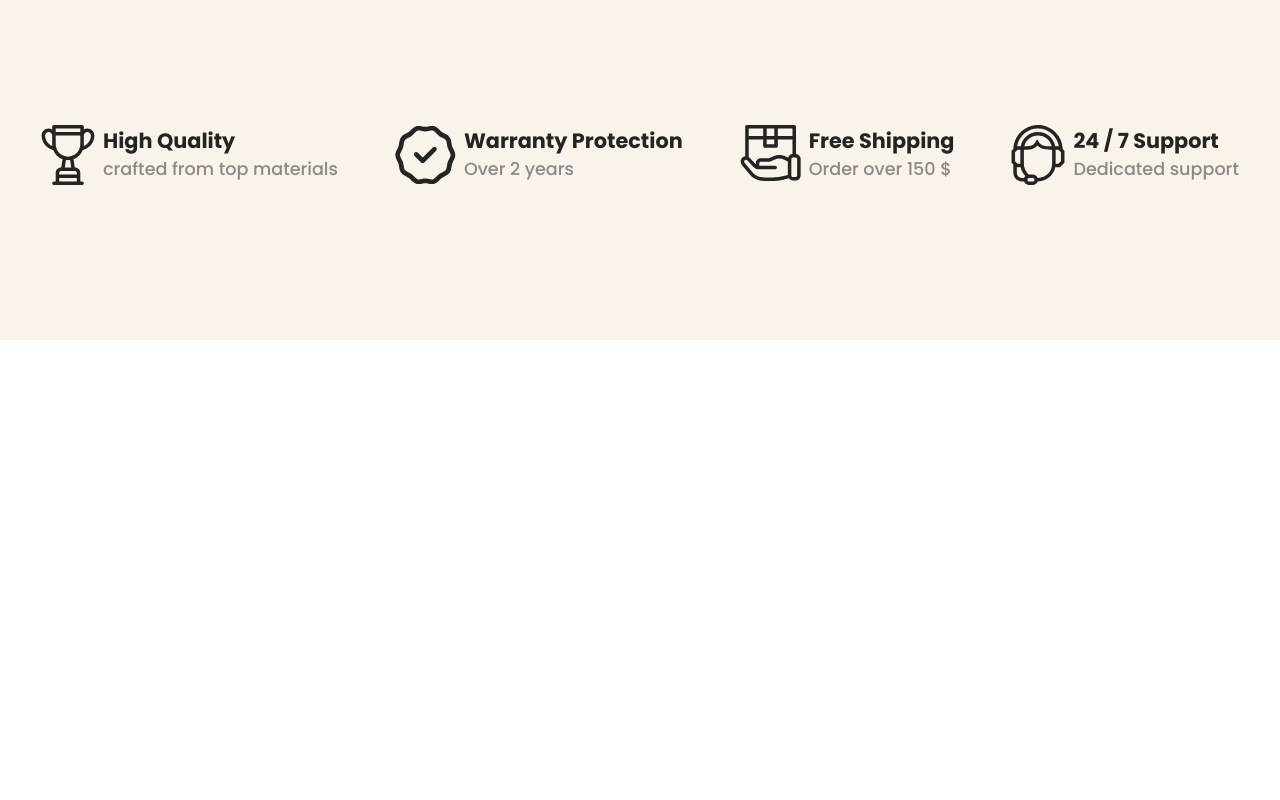
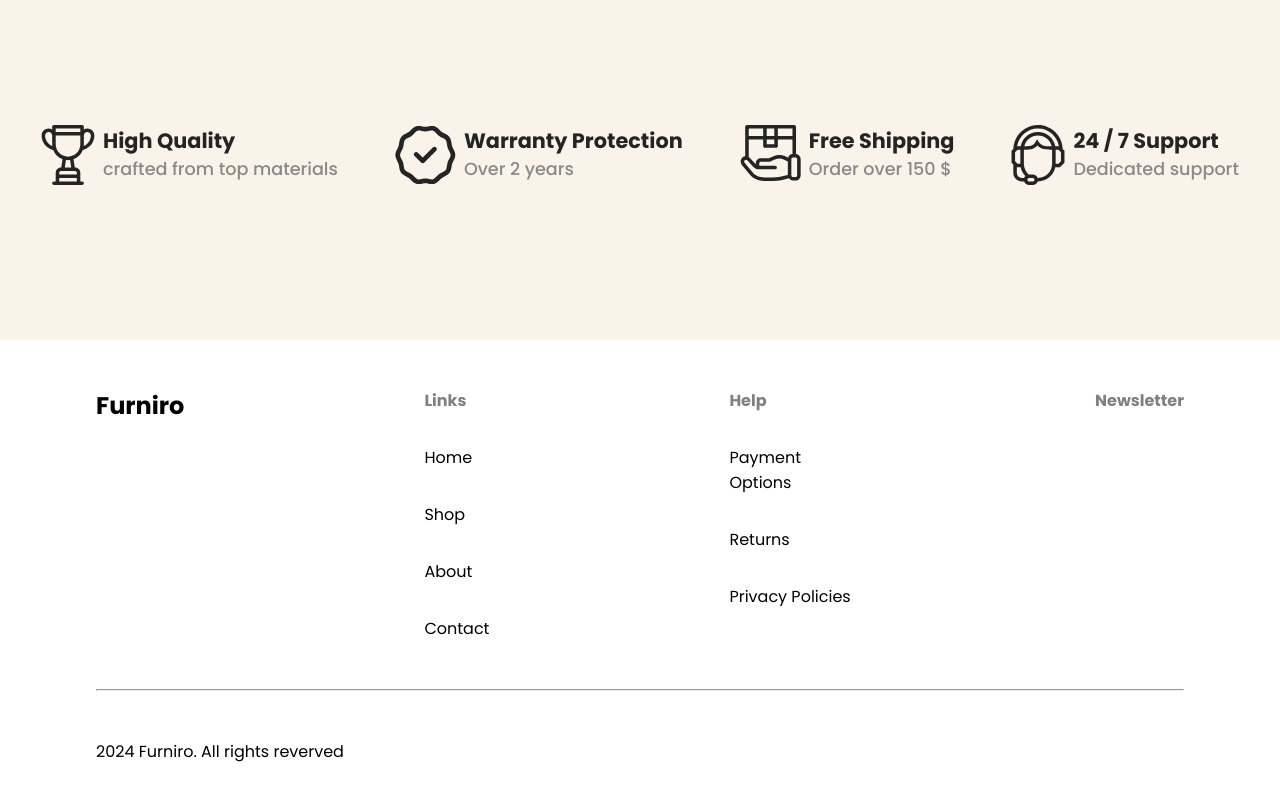
Before and after one commit to ThomazHilario/compass-uol-desafio-3, a React (Vite) app in the folder frontend-furniro/: page / in a window 1280 px wide. Shown: the part 780-1580 px from the top of the page. Before the commit the page ends 1120 px from the top, so only its background shows below. Built offline with nearby package versions, Linux system fonts and the light colour scheme.

Commit message:
feat(Footer.tsx)? Criando a estrutura inicial do footer.

```diff
--- /dev/null
+++ b/frontend-furniro/src/Components/Footer/footer.css
@@ -0,0 +1,46 @@
+footer{
+    display: flex;
+    flex-direction: column;
+    gap: 3rem;
+    padding: 3rem 6rem;
+
+    /* Reset css ul in footer  */
+    ul{
+        list-style: none;
+        display: flex;
+    }
+
+    ul:nth-child(1){
+        display: flex;
+        gap: 15rem;
+
+        /* list item for ul */
+        li{
+            display: flex;
+            flex-direction: column;
+            gap: 2rem;
+        }
+
+        li:nth-child(n+2) {
+            h3{
+                color: gray;
+                font-size: 1rem;
+            }
+        }
+
+        /* links__furniro */
+        .links__furniro > menu{
+            list-style: none;
+            display: flex;
+            flex-direction: column;
+            gap: 2rem;
+        }
+
+        /* Select ul for li */
+        li > ul{
+            display: flex;
+            flex-direction: column;
+            gap: 2rem;
+        }
+    }
+}
--- /dev/null
+++ b/frontend-furniro/src/Components/Footer/index.tsx
@@ -0,0 +1,43 @@
+// css import
+import './footer.css'
+
+export const Footer = () => {
+    return(
+        <footer>
+            <ul>
+                <li>
+                    <h2>Furniro</h2>
+                </li>
+
+                <li className='links__furniro'>
+                    <h3>Links</h3>
+
+                    <menu>
+                        <li>Home</li>
+                        <li>Shop</li>
+                        <li>About</li>
+                        <li>Contact</li>
+                    </menu>
+                </li>
+
+                <li className='help__li'>
+                    <h3>Help</h3>
+
+                    <ul>
+                        <li>Payment Options</li>
+                        <li>Returns</li>
+                        <li>Privacy Policies</li>
+                    </ul>
+                </li>
+
+                <li className='newsletter'>
+                    <h3>Newsletter</h3>
+                </li>
+            </ul>
+
+            <hr />
+
+            <p>2024 Furniro. All rights reverved</p>
+        </footer>
+    )
+}
--- a/frontend-furniro/src/Routes/routes.tsx
+++ b/frontend-furniro/src/Routes/routes.tsx
@@ -3,16 +3,21 @@ import { BrowserRouter, Routes, Route } from "react-router-dom";
 // Components
 import { Header } from "../Components/Header";
 import { Home } from "../Pages/Home";
+import { Footer } from "../Components/Footer";
 
 export const RoutePagination = () => {
     return(
         <BrowserRouter>
 
+            {/* Header */}
             <Header/>
 
             <Routes>
                 <Route path="/" element={<Home/>}/>
             </Routes>
+
+            {/* Footer */}
+            <Footer/>
         </BrowserRouter>
     )
 }
```
